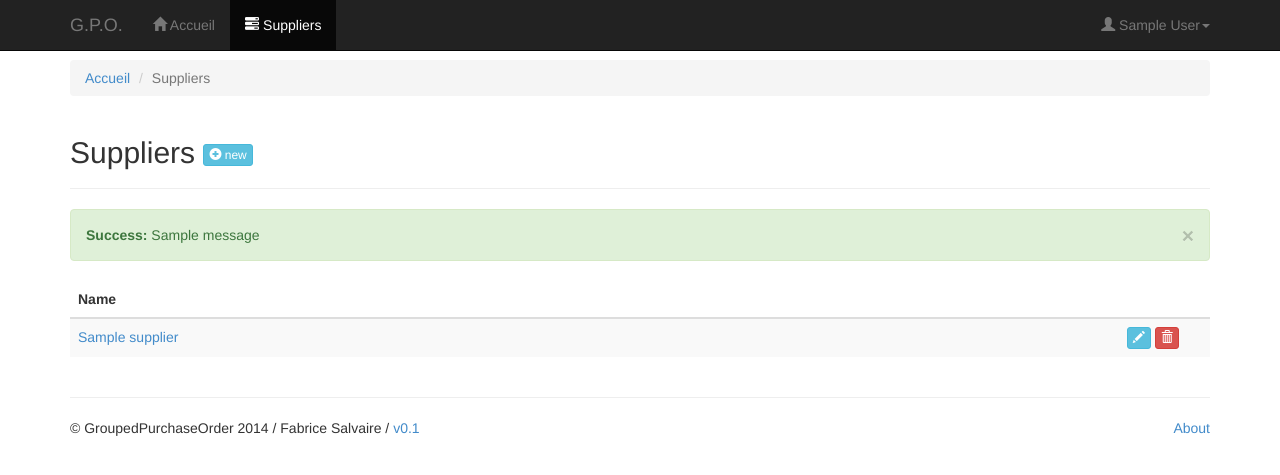
After one commit to FabriceSalvaire/grouped-purchase-order, a Django app: page /suppliers/ in a window 1280 px wide. The commit adds this page. Shown: the top 475 px of the page. Run offline with Django 3.2, Linux system fonts and the light colour scheme; a user stored in the database is signed in; tables that the repository leaves empty hold one stand-in row (values such as "Sample post"); one stand-in notice (Sample message) is shown; some libraries are stand-ins or nearby versions.

Commit message:
Added supplier views

```diff
--- a/GroupedPurchaseOrder/templates/GroupedPurchaseOrder/base.html
+++ b/GroupedPurchaseOrder/templates/GroupedPurchaseOrder/base.html
@@ -36,11 +36,8 @@
       <ul class="nav navbar-nav">
         <li class="{% block nav-index %}{% endblock %}">
 	  <a href="{% url 'index' %}"><span class="glyphicon glyphicon-home"></span> {% trans "Home" %}</a></li>
+        <li class="{% block nav-suppliers %}{% endblock %}"><a href="{% url 'suppliers.index' %}"><span class="glyphicon glyphicon-tasks"></span> {%trans "Suppliers" %}</a></li>
 	{% comment %}
-        <li class="{% block nav-outings %}{% endblock %}"><a href="{% url 'outings.index' %}"><span class="glyphicon glyphicon-tasks"></span> {%trans "Outings" %}</a></li>
-        {% if user.is_staff %}
-        <li class="{% block nav-reporting %}{% endblock %}"><a href="{% url 'reporting.index' %}"><span class="glyphicon glyphicon-picture"></span> {% trans "Reporting" %}</a></li>
-        {% endif %}
         <li class="{% block nav-help %}{% endblock %}"><a href="{% url
         'help.index' %}"><span class="glyphicon glyphicon-question-sign"></span>
         {% trans "Help" %}</a></li>
--- a/GroupedPurchaseOrder/templates/GroupedPurchaseOrder/main/index.html
+++ b/GroupedPurchaseOrder/templates/GroupedPurchaseOrder/main/index.html
@@ -14,9 +14,7 @@
   <h1>G.P.O.</h1>
   <p class="lead">{% trans "Lorem ipsum dolor sit amet, consectetur adipiscing elit. Etiam aliquet tellus sit amet faucibus pretium." %}</p>
   {% if user.is_authenticated %}
-  {% comment %}
-  <a class="btn btn-lg btn-success" href="{% url 'xxx' %}">{% trans "xxx" %}</a>
-  {% endcomment %}
+  <a class="btn btn-lg btn-success" href="{% url 'suppliers.index' %}">{% trans "Suppliers" %}</a>
   {% else %}
   <a class="btn btn-lg btn-success" href="{% url 'accounts.login' %}">{% trans "Log in" %}</a>
   {% endif %}
--- /dev/null
+++ b/GroupedPurchaseOrder/templates/GroupedPurchaseOrder/supplier/index.html
@@ -0,0 +1,81 @@
+{% extends 'GroupedPurchaseOrder/base.html' %}
+{% load static l10n i18n humanize %}
+
+{% block title %}{% trans "Suppliers" %}{% endblock %}
+
+{% block nav-suppliers %}active{% endblock %}
+
+{% block breadcrumb %}
+  <li><a href="{% url 'index' %}">{% trans "Home" %}</a></li>
+  <li class="active">{% trans "Suppliers" %}</li>
+{% endblock %}
+
+{% block body %}
+<div class="page-header">
+  <h2>{% trans "Suppliers" %}
+    <a class="btn btn-info btn-xs" href="{% url 'suppliers.create' %}">
+    <span class="glyphicon glyphicon-plus-sign"></span>
+    {% trans "new" %}</a></h2>
+</div>
+
+<div class="row">
+  {% if messages %}
+  <div class="col-md-12">
+    {% for message in messages %}
+    <div class="alert alert-{{ message.tags|default:'danger' }}">
+      <button type="button" class="close" data-dismiss="alert">&times;</button>
+      <strong>{{ message.tags|default:'error'|capfirst }}:</strong> {{ message }}
+    </div>
+    {% endfor %}
+  </div>
+  {% endif %}
+
+  <div class="col-md-12">
+    {% if suppliers %}
+      <table class="table table-striped">
+        <thead>
+          <tr>
+            <th>{% trans "Name" %}</th>
+            <th width="8%"></th>
+          </tr>
+        </thead>
+        <tbody>
+          {% for supplier in suppliers %}
+            <tr>
+              <td><a href="{% url 'suppliers.details' supplier.pk %}">{{ supplier.name }}</a></td>
+              <td>
+		<a class="btn btn-xs btn-info" href="{% url 'suppliers.update' supplier.pk %}" title="{% trans "update" %}">
+		  <span class="glyphicon glyphicon-pencil"></span></a>
+		<button class="btn btn-xs btn-danger" data-toggle="modal" data-target="#deleteModal{{ supplier.pk }}"
+			title="{% trans "delete" %}">
+		  <span class="glyphicon glyphicon-trash"></span></button>
+                <div class="modal fade" id="deleteModal{{ supplier.pk }}" tabindex="-1" role="dialog"
+		     aria-labelledby="deleteModal{{ supplier.pk }}Label" aria-hidden="true">
+                  <div class="modal-dialog">
+                    <div class="modal-content">
+                      <div class="modal-header">
+                        <button type="button" class="close" data-dismiss="modal" aria-hidden="true">&times;</button>
+                        <h3 class="modal-title" id="deleteModal{{ supplier.pk }}Label">{% trans "Delete supplier" %}</h3>
+                      </div>
+                      <div class="modal-body">
+                        <p>{% blocktrans with supplier.name as name %}Are you sure you want to delete the supplier: «{{ name }}» ?{% endblocktrans %}</p>
+                      </div>
+                      <div class="modal-footer">
+                        <button type="button" class="btn btn-default" data-dismiss="modal">{% trans "Cancel" %}</button>
+                        <a class="btn btn-danger" href="{% url 'suppliers.delete' supplier.pk %}">{% trans "Delete" %}</a>
+                      </div>
+                    </div>
+                  </div>
+                </div>
+              </td>
+            </tr>
+          {% endfor %}
+        </tbody>
+      </table>
+    {% else %}
+      <p>{% trans "No suppliers" %}</p>
+    {% endif %}
+  </div>
+</div>
+
+{% endblock %}
--- a/GroupedPurchaseOrder/urls.py
+++ b/GroupedPurchaseOrder/urls.py
@@ -114,6 +114,29 @@ urlpatterns += patterns('GroupedPurchaseOrder.views.account',
         name='accounts.delete'),
 )
 
+# Supplier
+urlpatterns += patterns('GroupedPurchaseOrder.views.supplier',
+    url(r'^suppliers/$',
+        'index',
+        name='suppliers.index'),
+
+    url(r'^suppliers/create/$',
+        'create',
+        name='suppliers.create'),
+
+    url(r'^suppliers/(?P<supplier_id>\d+)/$',
+        'details',
+        name='suppliers.details'),
+
+    url(r'^suppliers/(?P<supplier_id>\d+)/update/$',
+        'update',
+        name='suppliers.update'),
+
+    url(r'^suppliers/(?P<supplier_id>\d+)/delete/$',
+        'delete',
+        name='suppliers.delete'),
+)
+
 ####################################################################################################
 #
 # End
--- /dev/null
+++ b/GroupedPurchaseOrder/views/supplier.py
@@ -0,0 +1,142 @@
+####################################################################################################
+#
+# GroupedPurchaseOrder - A Django Application.
+# Copyright (C) 2014 Fabrice Salvaire
+#
+# This program is free software: you can redistribute it and/or modify
+# it under the terms of the GNU General Public License as published by
+# the Free Software Foundation, either version 3 of the License, or
+# (at your option) any later version.
+#
+# This program is distributed in the hope that it will be useful,
+# but WITHOUT ANY WARRANTY; without even the implied warranty of
+# MERCHANTABILITY or FITNESS FOR A PARTICULAR PURPOSE.  See the
+# GNU General Public License for more details.
+#
+# You should have received a copy of the GNU General Public License
+# along with this program.  If not, see <http://www.gnu.org/licenses/>.
+#
+####################################################################################################
+
+####################################################################################################
+
+from django.contrib import messages
+from django.contrib.auth.decorators import login_required
+from django.core.urlresolvers import reverse
+from django.db.models import Q
+from django.forms import ModelForm
+from django.http import Http404, HttpResponseRedirect
+from django.shortcuts import get_object_or_404, render_to_response
+from django.template import RequestContext
+from django.utils.translation import ugettext as _
+
+####################################################################################################
+
+from GroupedPurchaseOrder.models import Supplier
+
+####################################################################################################
+
+class SupplierForm(ModelForm):
+
+    class Meta:
+        model = Supplier
+        fields = (
+            # 'creation_date',
+            'name',
+            'url',
+            'purchase_therms_url',
+            'delivery_therms_url',
+            'description',
+            'minimum_purchase',
+            'free_shipment_threshold',
+        )
+        # localized_fields = ('', )
+
+    ##############################################
+
+    def __init__(self, *args, **kwargs):
+
+        super(SupplierForm, self).__init__(*args, **kwargs)
+
+        self.fields['name'].widget.attrs['autofocus'] = 'autofocus'
+        self.fields['description'].widget.attrs['class'] = 'form-control'
+        self.fields['description'].widget.attrs['placeholder'] = _('Description')
+
+####################################################################################################
+
+@login_required
+def index(request):
+
+    suppliers = Supplier.objects.all()
+
+    return render_to_response('GroupedPurchaseOrder/supplier/index.html',
+                              {'suppliers': suppliers},
+                              context_instance=RequestContext(request))
+
+####################################################################################################
+
+@login_required
+def details(request, supplier_id):
+
+    supplier = get_object_or_404(Supplier, pk=supplier_id)
+
+    return render_to_response('GroupedPurchaseOrder/supplier/details.html',
+                              {'supplier': supplier},
+                              context_instance=RequestContext(request))
+
+####################################################################################################
+
+@login_required
+def create(request):
+
+    if request.method == 'POST':
+        form = SupplierForm(request.POST)
+        if form.is_valid():
+            supplier = form.save(commit=False)
+            supplier.save()
+            messages.success(request, _('Supplier successfully created.'))
+            return HttpResponseRedirect(reverse('suppliers.details', args=[supplier.pk]))
+        else:
+            messages.error(request, _("Some information are missing or mistyped"))
+    else:
+        form = SupplierForm()
+
+    return render_to_response('GroupedPurchaseOrder/supplier/create.html',
+                              {'form': form},
+                              context_instance=RequestContext(request))
+
+####################################################################################################
+
+@login_required
+def update(request, supplier_id):
+
+    supplier = get_object_or_404(Supplier, pk=supplier_id)
+
+    if request.method == 'POST':
+        form = SupplierForm(request.POST, instance=supplier)
+        if form.is_valid():
+            supplier = form.save()
+            return HttpResponseRedirect(reverse('suppliers.details', args=[supplier.pk]))
+    else:
+        form = SupplierForm(instance=supplier)
+
+    return render_to_response('GroupedPurchaseOrder/supplier/create.html',
+                              {'form': form, 'update': True, 'supplier': supplier},
+                              context_instance=RequestContext(request))
+
+####################################################################################################
+
+@login_required
+def delete(request, supplier_id):
+
+    supplier = get_object_or_404(Supplier, pk=supplier_id)
+    messages.success(request, _("«%(name)s» deleted") % ({'name': supplier.name}))
+    supplier.delete()
+
+    return HttpResponseRedirect(reverse('suppliers.index'))
+
+####################################################################################################
+#
+# End
+#
+####################################################################################################
```
Also changed, not shown: GroupedPurchaseOrder/templates/GroupedPurchaseOrder/supplier/create.html (added, +111 -0 lines), GroupedPurchaseOrder/templates/GroupedPurchaseOrder/supplier/details.html (added, +37 -0 lines).
